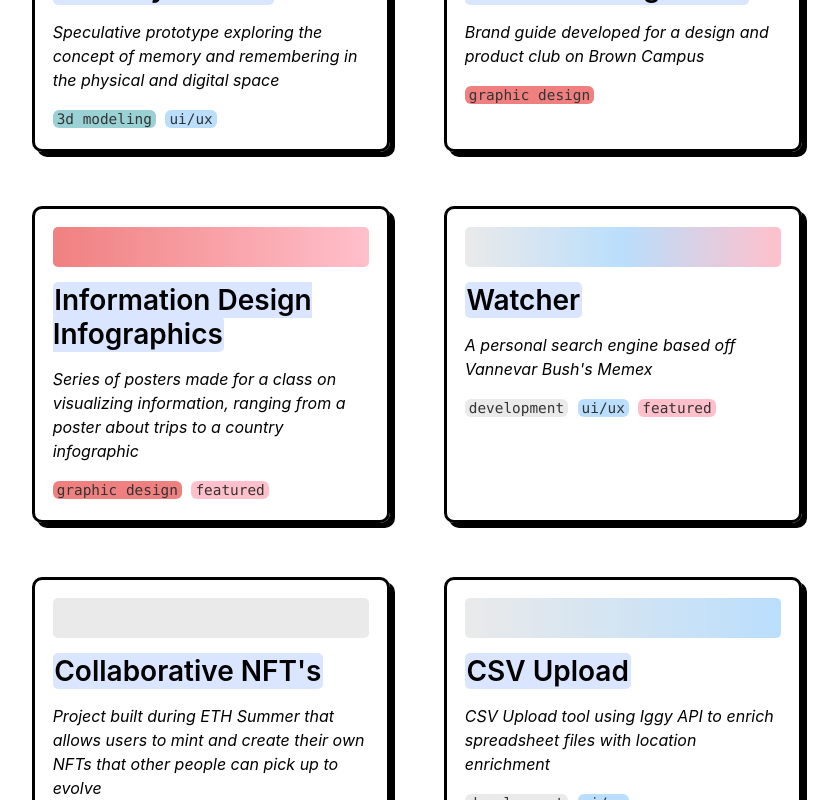
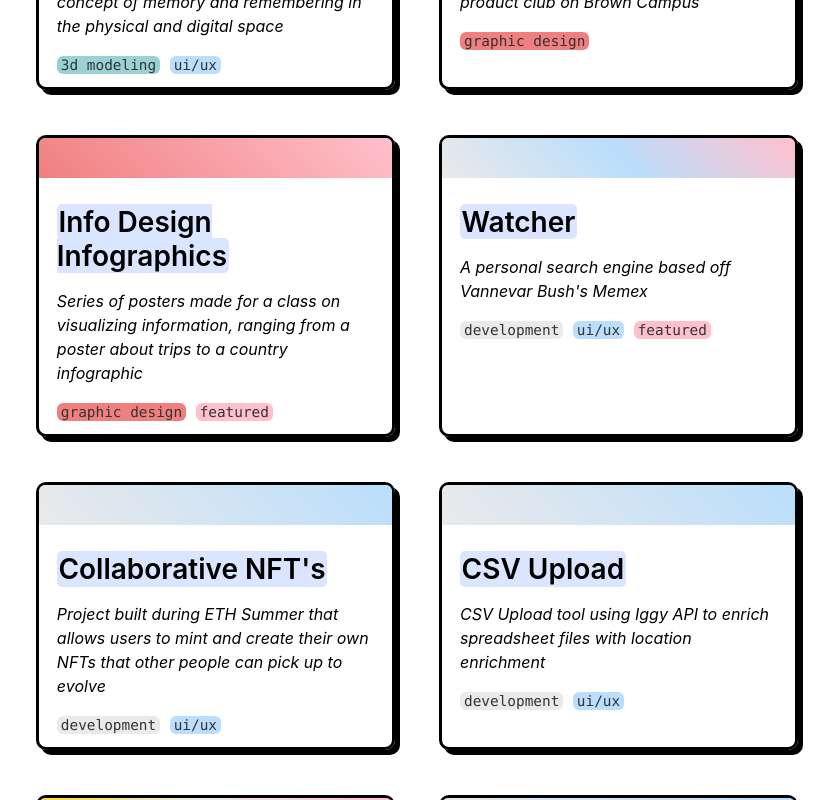
Before and after one commit to zhaovan/personal-site, a Next.js app: page /projects in a window 1280 px wide. Shown: the part 1020-1820 px from the top of the page, without its empty margins (223-1061 px from the left). Built offline with nearby package versions, Linux system fonts and the light colour scheme; a web font is replaced by a local one.

Commit message:
fix colors on projects / typos

```diff
--- a/data/projects.js
+++ b/data/projects.js
@@ -44,7 +44,7 @@ const projects = [
     tags: ["graphic design"],
   },
   {
-    name: "Information Design Infographics",
+    name: "Info Design Infographics",
     description:
       "Series of posters made for a class on visualizing information, ranging from a poster about trips to a country infographic",
     website: "/Info_Design_FinalPrints.pdf",
@@ -61,7 +61,7 @@ const projects = [
     description:
       "Project built during ETH Summer that allows users to mint and create their own NFTs that other people can pick up to evolve",
     website: "https://github.com/zhaovan/scaffold-eth",
-    tags: ["development"],
+    tags: ["development", "ui/ux"],
   },
   {
     name: "CSV Upload",
@@ -94,7 +94,7 @@ const projects = [
   {
     name: "Staying Informed Just to Feel Something",
     description:
-      "A web app built during Twitter Hackathon using a CNN for snetiment analysis on tweets to label them with content warnings",
+      "A web app built during Twitter Hackathon using a CNN for sentiment analysis on tweets to label them with content warnings",
     website: "https://github.com/zhaovan/twitter-hackathon",
     tags: ["development", "ui/ux"],
   },
--- a/pages/changelog.js
+++ b/pages/changelog.js
@@ -10,17 +10,15 @@ import Header from "../components/header";
 
 import shared from "../styles/Shared.module.css";
 
-import { dollar } from "react-icons-kit/fa/dollar";
+// Importing Icons
 import { briefcase } from "react-icons-kit/fa/briefcase";
 import { users } from "react-icons-kit/fa/users";
-import { heartbeat } from "react-icons-kit/fa/heartbeat";
 import { rocket } from "react-icons-kit/fa/rocket";
 import { microphone } from "react-icons-kit/fa/microphone";
-import { home } from "react-icons-kit/fa/home";
 import { book } from "react-icons-kit/fa/book";
-import { thumbTack } from "react-icons-kit/fa/thumbTack";
 import { code } from "react-icons-kit/fa/code";
 import { frownO } from "react-icons-kit/fa/frownO";
+
 import Icon from "react-icons-kit";
 
 import changelog from "../data/changelog";
--- a/pages/projects.js
+++ b/pages/projects.js
@@ -122,7 +122,7 @@ export default function Projects() {
 
             const gradient =
               colors.length > 1
-                ? "linear-gradient(90deg," + colorString + ")"
+                ? "linear-gradient(45deg," + colorString + ")"
                 : colorString;
 
             return (
@@ -131,7 +131,7 @@ export default function Projects() {
                   <div
                     className={styles.projectHeaderGraphic}
                     style={{
-                      backgroundImage: gradient,
+                      background: gradient,
                     }}
                   />
                 ) : (
@@ -143,6 +143,7 @@ export default function Projects() {
                   />
                 )}
 
+                <div className={styles.projectText}>
                   <div className={styles.name}>
                     <a href={project.website} target="_blank">
                       {project.name}
@@ -155,11 +156,14 @@ export default function Projects() {
                     {project.tags.map((tag) => {
                       const currStyle = setProjectStyle(tag);
                       return (
-                      <div className={[currStyle, styles.resumeTag].join(" ")}>
+                        <div
+                          className={[currStyle, styles.resumeTag].join(" ")}
+                        >
                           {tag}
                         </div>
                       );
                     })}
+                  </div>
                 </div>
               </div>
             );
--- a/styles/Projects.module.css
+++ b/styles/Projects.module.css
@@ -24,16 +24,34 @@
   width: 40%;
   border: solid;
   border-radius: 10px;
-  padding: 2%;
-  margin: 3%;
+  margin: 2.5%;
   /* text-align: center; */
   justify-content: center;
   box-shadow: 5px 5px;
 }
 
-.project:nth-child(-n + 2) {
-  margin-top: 0;
+.projectText {
+  padding: 3% 5%;
 }
+
+/* for large screens only where its double faced */
+@media (min-width: 1024px) {
+  .project:nth-child(-n + 2) {
+    margin-top: 0;
+  }
+  .project:hover {
+    animation-name: cardHover;
+    animation-duration: 200ms;
+    animation-iteration-count: 1;
+    animation-fill-mode: forwards;
+    animation-timing-function: cubic-bezier(0.175, 0.885, 0.32, 1.275);
+  }
+}
+
+/* .project:hover > .projectHeaderGraphic {
+  animation: moveGradient 15s ease infinite;
+   transform: translate(5%, 5%);
+} */
 
 .clickable {
   cursor: pointer;
@@ -104,10 +122,10 @@
 }
 
 .projectHeaderGraphic {
-  /* background-color: #333; */
   height: 5vh;
   margin-bottom: 2vh;
-  border-radius: 5px;
+  border-radius: 6px 6px 0 0;
+  background-size: 200% 200%;
 }
 
 @media (max-width: 540px) {
@@ -126,3 +144,21 @@
     width: 100%;
   }
 }
+
+@keyframes cardHover {
+  from {
+    transform: translate(0, 0);
+  }
+  to {
+    transform: translate(-3%, -3%);
+  }
+}
+
+@keyframes moveGradient {
+  0% {
+    background-position: -100% 0;
+  }
+  100% {
+    background-position: 100% 0;
+  }
+}
```
Lines whose indentation alone changed are shown as unchanged.
